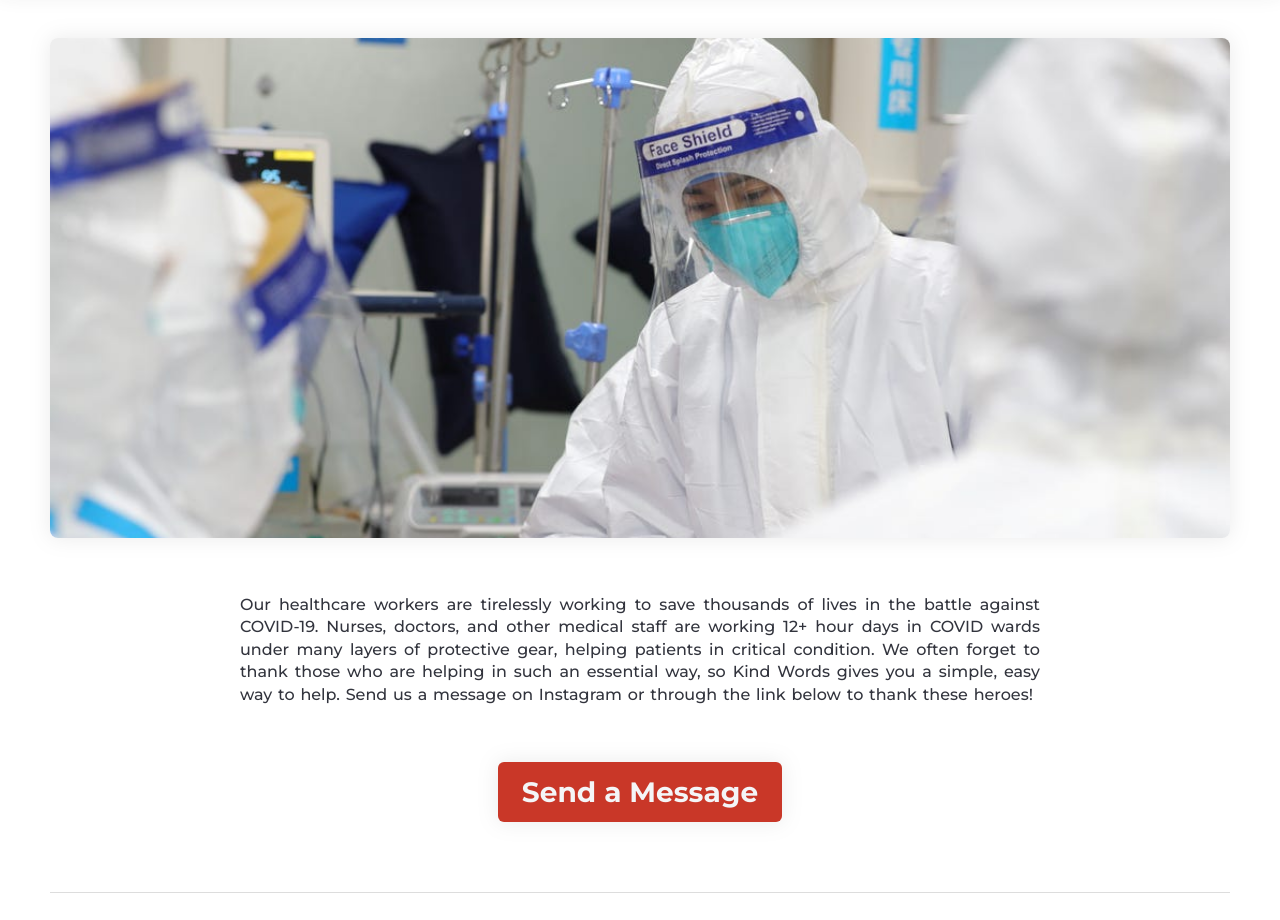
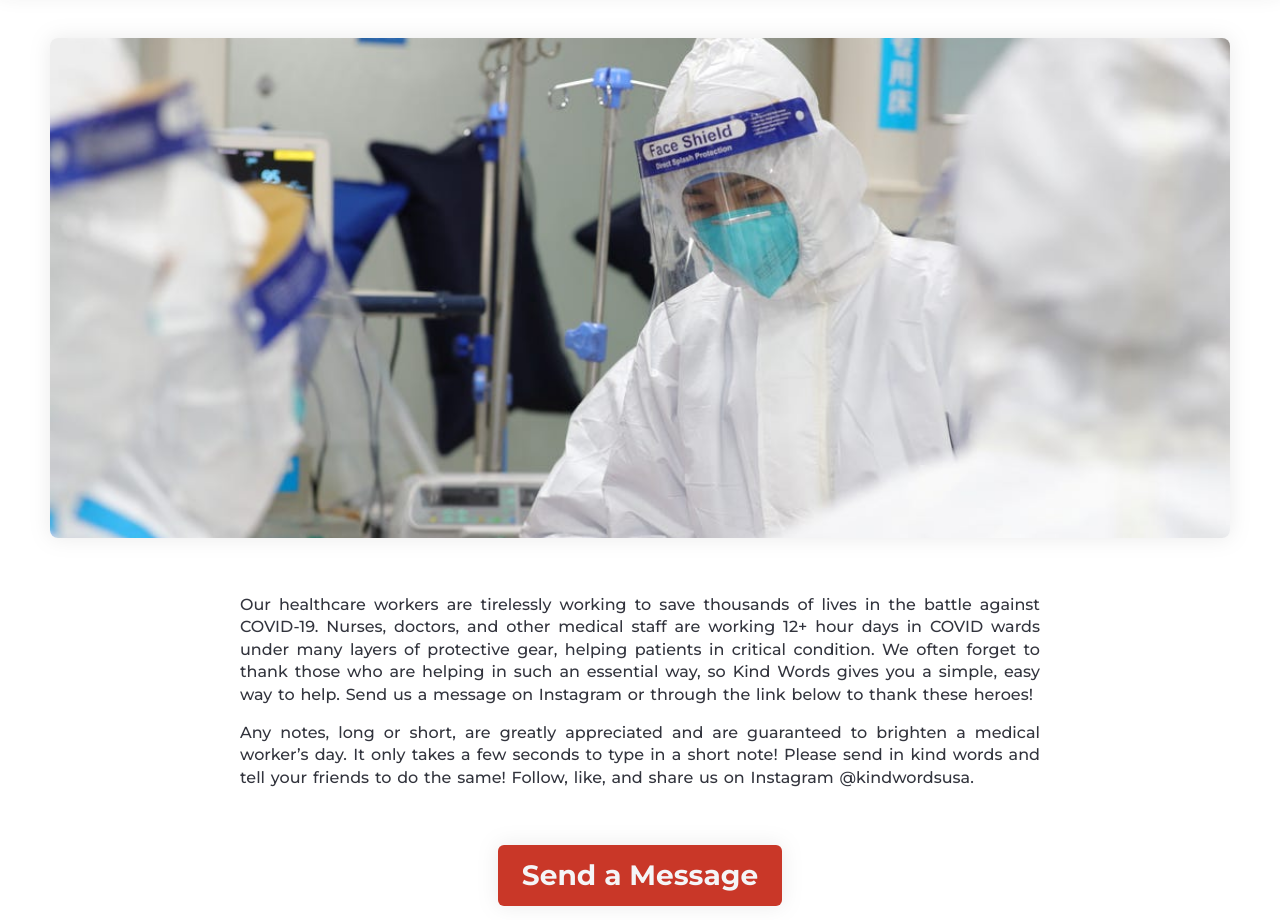
Before and after one commit to jwparktom/KindWordsUSA, a website built with webpack: page public/index.html in a window 1280 px wide. Shown: the part 97-1017 px from the top of the page. Built offline with nearby package versions, Linux system fonts and the light colour scheme.

Commit message:
Update index.html

```diff
--- a/public/index.html
+++ b/public/index.html
@@ -77,6 +77,12 @@
                   <p> Our healthcare workers are tirelessly working to save thousands of lives in the battle against COVID-19. Nurses, doctors, and other medical staff are working 12+ hour days in COVID wards under many layers of protective gear, helping patients in critical condition. We often forget to thank those who are helping in such an essential way, so Kind Words gives you a simple, easy way to help.
 Send us a message on Instagram or through the link below to thank these heroes!</p>
 
+                  <p> Any notes, long or short, are greatly appreciated and are guaranteed to brighten a medical worker’s day. It only takes a few seconds to type in a short note!
+
+Please send in kind words and tell your friends to do the same!
+
+                    Follow, like, and share us on Instagram @kindwordsusa. </p>
+
                 </div>
               </div>
             </div>
```
